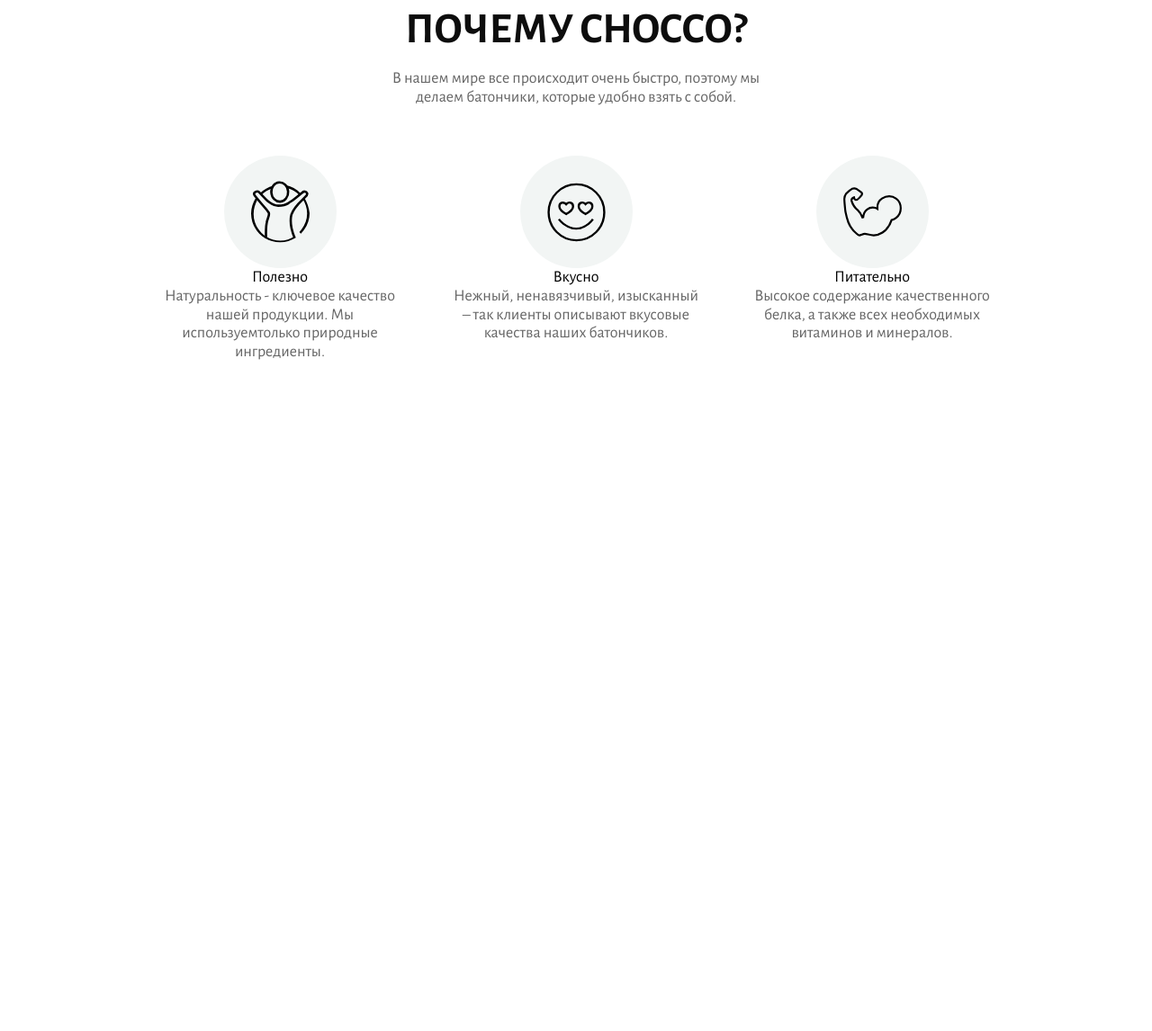
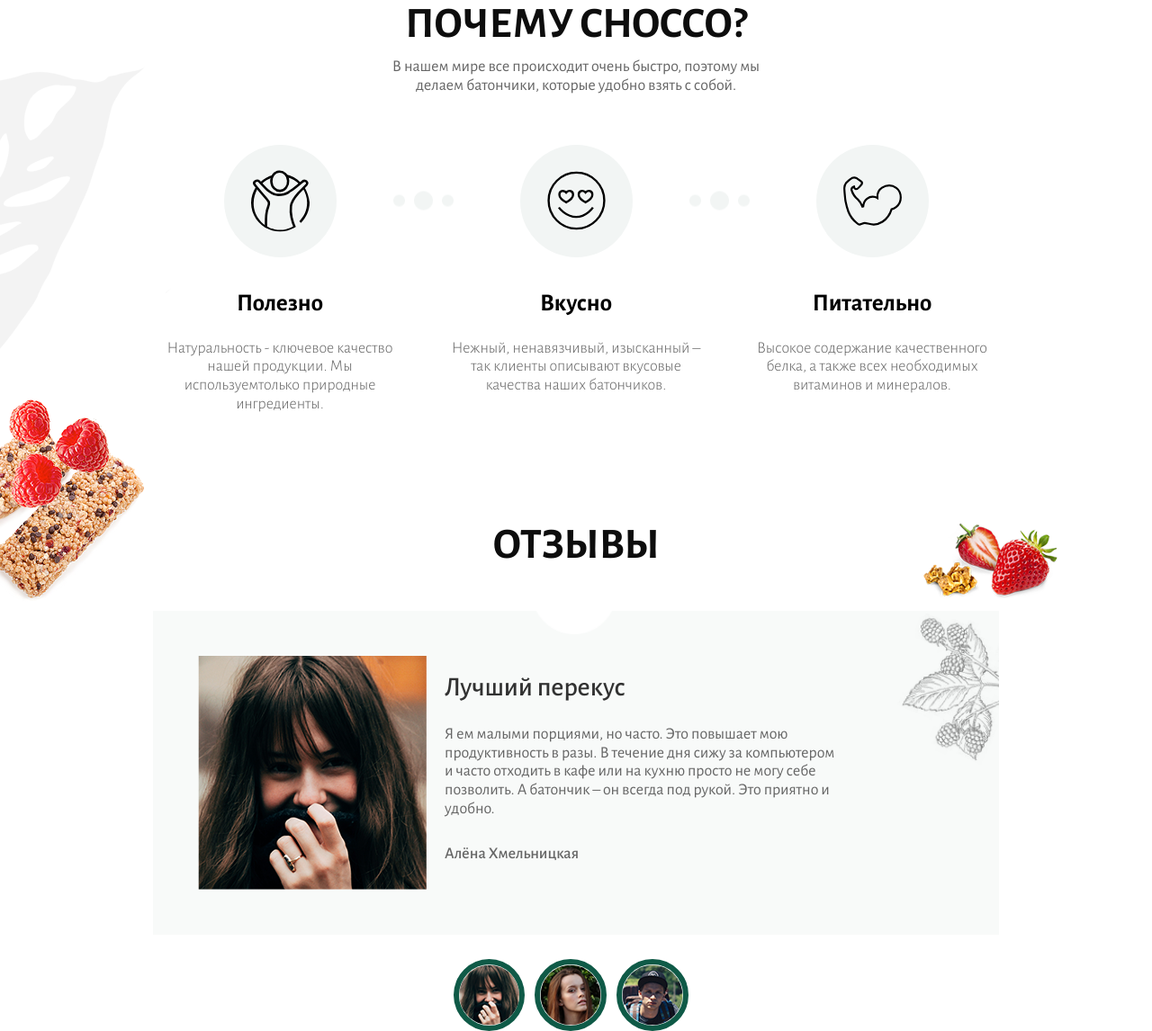
Before and after one commit to undind/Chocco_start, a website: page app/index.html in a window 1280 px wide. Shown: the part 763-1909 px from the top of the page at 90% size. Before the commit the page ends 1165 px from the top, so only its background shows below. Drawn offline with Linux system fonts and the light colour scheme; a web font is replaced by a local one.

Commit message:
fin reviews

```diff
--- a/app/index.html
+++ b/app/index.html
@@ -142,6 +142,49 @@
         </ul>
       </div>
     </section>
+
+    <section class="reviews">
+      <div class="container">
+        <h2 class="reviews__title">Отзывы</h2>
+        <div class="reviews__wrapper">
+          <div class="reviews__content">
+            <div class="reviews__photo">
+              <img src="img/reviews/reviews-photo1.png" class="reviews__img" alt="photo">
+            </div>
+            <div class="reviews__description">
+              <div class="description__title">
+                Лучший перекус
+              </div>
+              <div class="description__text">
+                Я ем малыми порциями, но часто. Это повышает мою продуктивность в разы. В течение дня сижу за компьютером
+                и часто отходить в кафе или на кухню просто не могу себе позволить. А батончик – он всегда под рукой. Это приятно
+                и удобно.
+              </div>
+              <div class="description__author">
+                Алёна Хмельницкая
+              </div>
+            </div>
+          </div>
+          <ul class="reviews__avatars">
+              <li class="reviews__item">
+                <a href="#" class="reviews__link">
+                  <img src="img/reviews/ava-reviews1.png" alt="photo">
+                </a>
+              </li>
+              <li class="reviews__item">
+                <a href="#" class="reviews__link">
+                  <img src="img/reviews/ava-reviews2.png" alt="photo">
+                </a>
+              </li>
+              <li class="reviews__item">
+                <a href="#" class="reviews__link">
+                  <img src="img/reviews/ava-reviews3.png" alt="photo">
+                </a>
+              </li>
+          </ul>
+        </div>
+      </div>
+    </section>
   </div>
 
 </body>
--- a/app/scss/blocks/main-section.scss
+++ b/app/scss/blocks/main-section.scss
@@ -7,7 +7,7 @@
     background: url('../img/bg/pattern-header.png') right bottom/contain no-repeat;
     background-color: #61c4d9;
     position: relative;
-    padding-bottom: 44px;
+    padding-bottom: 50px;
     &::after {
       content: '';
       display: block;
@@ -74,9 +74,11 @@
   }
   &__item {
     display: flex;
+    margin-right: 28px;
   }
   &__pic {
     margin-right: 10px;
+    width: 100%;
   }
   &__img {
     display: block;
--- /dev/null
+++ b/app/scss/blocks/reviews.scss
@@ -0,0 +1,64 @@
+.reviews {
+  margin-top: 65px;
+  position: relative;
+  &__title {
+    font-size: 48px;
+    color: $title;
+    font-family: $bold;
+    text-transform: uppercase;
+    text-align: center;
+    margin-bottom: 44px;
+  }
+  &__content {
+    background: url('../img/bg/reviews-bg.png') center center/cover no-repeat;
+    padding: 50px;
+    display: flex;
+    position: relative;
+    &::before {
+      content: '';
+      position: absolute;
+      top: -27%;
+      right: -7%;
+      width: 150px;
+      height: 86px;
+      background: url('../img/reviews/berry-rev.png') center center/contain no-repeat;
+    }
+  }
+  &__img {
+    display: block;
+    max-width: 100%;
+  }
+  &__description {
+    margin-left: 20px;
+    flex: 2;
+  }
+  &__avatars {
+    margin-top: 27px;
+    display: flex;
+    justify-content: center;
+  }
+  &__item {
+    margin-right: 11px;
+    border: 6px solid #0f5a47;
+    border-radius: 50%;
+  }
+}
+
+.description {
+  &__title {
+    color: #323232;
+    font-size: 30px;
+    font-family: $medium;
+    margin-top: 18px;
+    margin-bottom: 25px;
+  }
+  &__text {
+    color: $grey;
+    margin-bottom: 30px;
+    width: 77%;
+  }
+  &__author {
+    color: $grey;
+    font-family: $medium;
+  }
+}
--- a/app/scss/blocks/why-sec.scss
+++ /dev/null
@@ -1,54 +0,0 @@
-.why {
-  margin-top: 115px;
-  &__title {
-    color: $title;
-    font-family: $bold;
-    font-size: 48px;
-    font-weight: 700;
-    text-transform: uppercase;
-    text-align: center;
-    line-height: 1;
-    margin-bottom: 20px;
-  }
-  &__desc {
-    text-align: center;
-    width: 45%;
-    margin: 0 auto;
-    color: $grey;
-    font-size: 18px;
-    margin-bottom: 55px;
-  }
-  &__list {
-    display: flex;
-    justify-content: space-between;
-  }
-}
-
-.because {
-  width: 30%;
-  display: flex;
-  flex-direction: column;
-  align-items: center;
-  &__logo {
-    width: 125px;
-    height: 125px;
-    background-color: #f2f5f4;
-    border-radius: 50%;
-    padding: 30px;
-    display: flex;
-    align-items: center;
-    justify-content: center;
-  }
-  &__img {
-    max-width: 100%;
-  }
-  &__desc {
-    text-align: center;
-  }
-  &__title {
-    color: #000;
-  }
-  &__text {
-    color: $grey;
-  }
-}
--- /dev/null
+++ b/app/scss/blocks/why-section.scss
@@ -0,0 +1,95 @@
+.why {
+  margin-top: 109px;
+  margin-bottom: 120px;
+  position: relative;
+  &::before {
+    content: '';
+    position: absolute;
+    width: 191px;
+    height: 314px;
+    background: url('../img/bg/leaves-why.png') center center/cover no-repeat;
+    top: 50%;
+    transform: translateY(-50%);
+  }
+  &::after {
+    content: '';
+    position: absolute;
+    width: 161px;
+    height: 315px;
+    top: 77%;
+    left: 0;
+    background: url('../img/bg/raspberries-why.png') center center/cover no-repeat;
+  }
+  &__title {
+    color: $title;
+    font-family: $bold;
+    font-size: 48px;
+    font-weight: 700;
+    text-transform: uppercase;
+    text-align: center;
+    line-height: 1;
+    margin-bottom: 13px;
+  }
+  &__desc {
+    text-align: center;
+    width: 45%;
+    margin: 0 auto;
+    color: $grey;
+    font-size: 18px;
+    margin-bottom: 55px;
+  }
+  &__list {
+    display: flex;
+    justify-content: space-between;
+  }
+}
+
+.because {
+  width: 30%;
+  display: flex;
+  flex-direction: column;
+  align-items: center;
+  &:last-child {
+    .because__logo::after {
+      display: none;
+    }
+  }
+  &__logo {
+    width: 125px;
+    height: 125px;
+    background-color: #f2f5f4;
+    border-radius: 50%;
+    padding: 30px;
+    display: flex;
+    align-items: center;
+    justify-content: center;
+    margin-bottom: 35px;
+    position: relative;
+    &::after {
+      content: '';
+      width: 67px;
+      height: 21px;
+      background: url('../img/icons/why-dots.png') center center/cover no-repeat;
+      position: absolute;
+      left: 151%;
+      top: 50%;
+      transform: translateY(-50%);
+    }
+  }
+  &__img {
+    max-width: 100%;
+  }
+  &__desc {
+    text-align: center;
+  }
+  &__title {
+    color: #000;
+    font-family: $bold;
+    font-size: 27px;
+    margin-bottom: 25px;
+  }
+  &__text {
+    color: $grey;
+    font-family: $light;
+  }
+}
--- a/app/scss/main.scss
+++ b/app/scss/main.scss
@@ -6,4 +6,5 @@
 
 @import "blocks/main-section.scss";
 @import "blocks/header-nav.scss";
-@import "blocks/why-sec.scss";
+@import "blocks/why-section.scss";
+@import "blocks/reviews.scss";
--- a/app/scss/templates/base.scss
+++ b/app/scss/templates/base.scss
@@ -36,3 +36,7 @@
 a {
   text-decoration: none;
 }
+img {
+  display: block;
+  max-width: 100%;
+}
--- a/app/scss/templates/variables.scss
+++ b/app/scss/templates/variables.scss
@@ -5,6 +5,8 @@
 $regular: 'AlegreyaSans-Regular', 'Arial', sans-serif;
 $bold: 'AlegreyaSans-Bold', 'Arial', sans-serif;
 $extra: 'AlegreyaSans-ExtraBold', 'Arial', sans-serif;
+$light: 'AlegreyaSans-Light', 'Arial', sans-serif;
+$medium: 'AlegreyaSans-Medium', 'Arial', sans-serif;
 
 @function rem($px) {
   @return $px / 16px + 0rem;
```
Also changed, not shown: app/css/style.css, app/img/bg/leaves-why.png (added), app/img/bg/raspberries-why.png (added), app/img/bg/reviews-bg.png (added), app/img/icons/why-dots.png (added), app/img/reviews/ava-reviews1.png (added), app/img/reviews/ava-reviews2.png (added), app/img/reviews/ava-reviews3.png (added), app/img/reviews/berry-rev.png (added), app/img/reviews/reviews-photo1.png (added).
